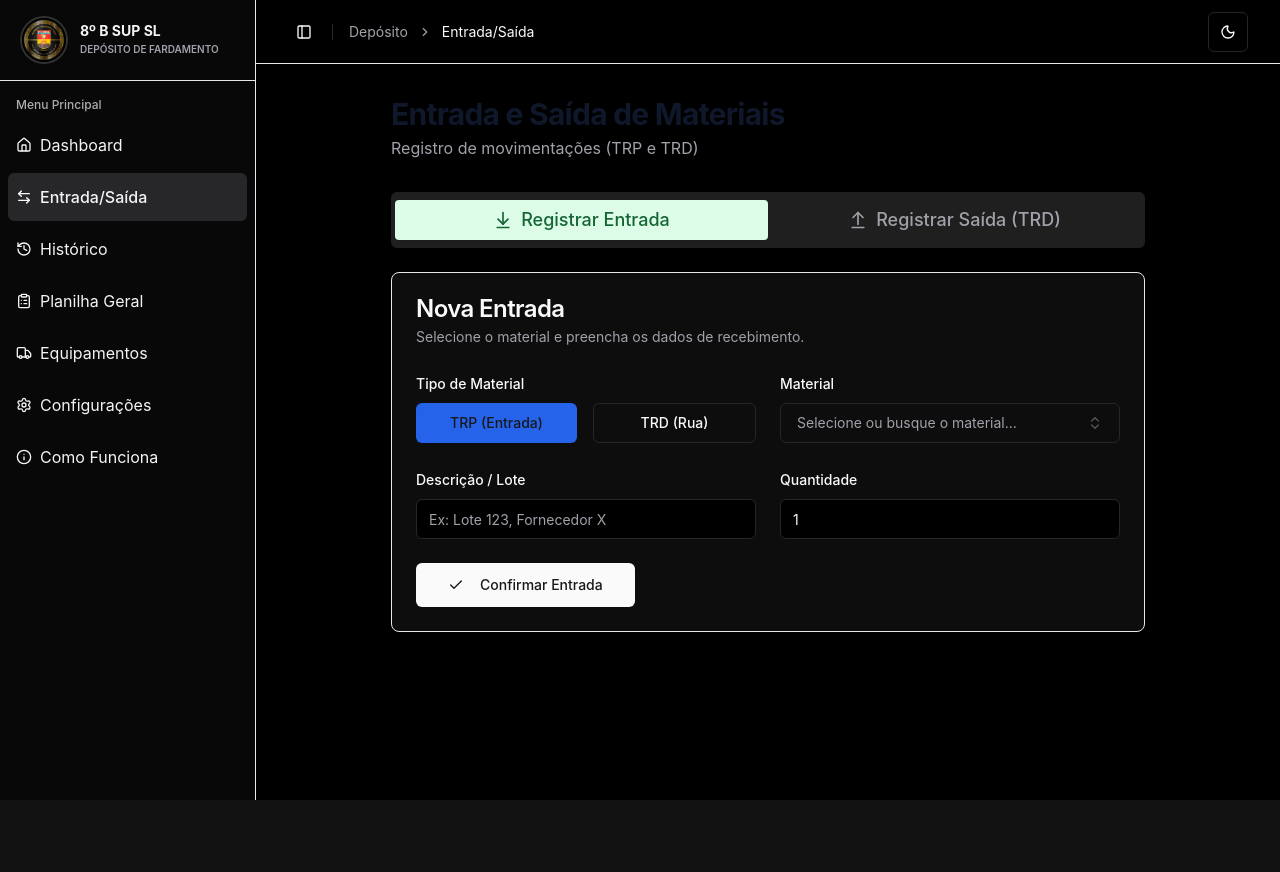
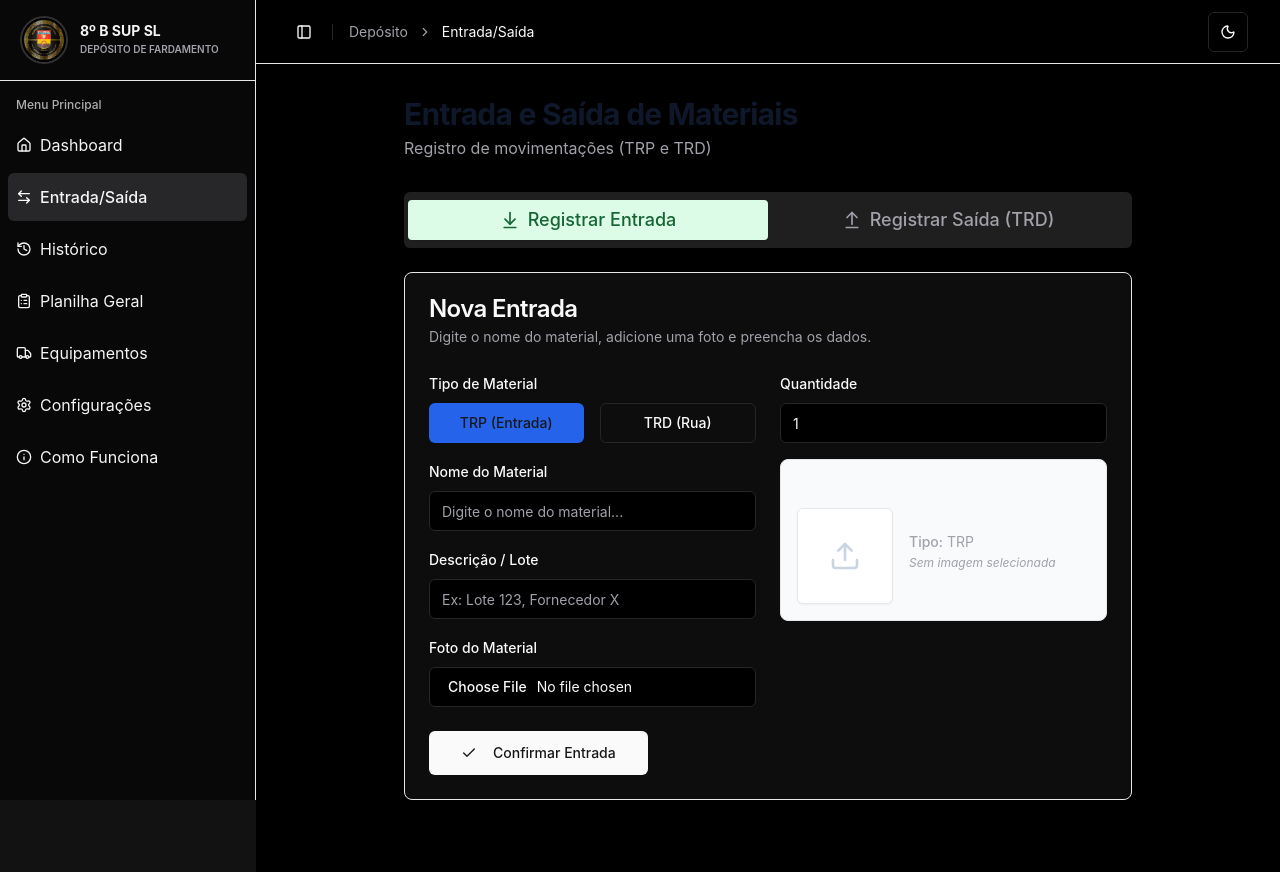
Before and after one commit to lucasweslleybritto-eng/controle-de-estoque-power-bi-wq1jmpcht, a React (Vite) app: page /movements in a window 1280 px wide. Before the commit the page ends 800 px from the top, so only its background shows below. Built offline with nearby package versions, Linux system fonts and the light colour scheme.

Commit message:
Feat: Enable manual material input and local image upload

```diff
--- a/src/components/movements/EntryForm.tsx
+++ b/src/components/movements/EntryForm.tsx
@@ -1,7 +1,8 @@
+import { useState, ChangeEvent } from 'react'
 import { useForm, Controller } from 'react-hook-form'
 import { zodResolver } from '@hookform/resolvers/zod'
 import { z } from 'zod'
-import { Check } from 'lucide-react'
+import { Check, Upload, Image as ImageIcon } from 'lucide-react'
 import { Button } from '@/components/ui/button'
 import {
   Card,
@@ -19,16 +20,14 @@ import {
   SelectTrigger,
   SelectValue,
 } from '@/components/ui/select'
-import { Combobox } from '@/components/Combobox'
 import { useToast } from '@/hooks/use-toast'
 import useInventoryStore from '@/stores/useInventoryStore'
-import { cn } from '@/lib/utils'
-import { useEffect } from 'react'
+import { cn, fileToBase64 } from '@/lib/utils'
 
 const entrySchema = z
   .object({
     materialType: z.enum(['TRP', 'TRD']),
-    materialName: z.string().min(2, 'Selecione um material'),
+    materialName: z.string().min(2, 'Nome do material é obrigatório'),
     description: z.string(),
     quantity: z.coerce.number().min(1, 'Quantidade mínima é 1'),
     streetId: z.string().optional(),
@@ -49,8 +48,8 @@ const entrySchema = z
 
 export function EntryForm() {
   const { toast } = useToast()
-  const { streets, getLocationsByStreet, addPallet, materials } =
-    useInventoryStore()
+  const { streets, getLocationsByStreet, addPallet } = useInventoryStore()
+  const [previewImage, setPreviewImage] = useState<string | null>(null)
 
   const entryForm = useForm<z.infer<typeof entrySchema>>({
     resolver: zodResolver(entrySchema),
@@ -66,19 +65,21 @@ export function EntryForm() {
   const selectedStreetId = entryForm.watch('streetId')
   const materialName = entryForm.watch('materialName')
 
-  // Reset material selection when type changes to ensure consistency
-  useEffect(() => {
-    entryForm.setValue('materialName', '')
-  }, [materialType, entryForm.setValue])
-
-  const availableMaterials = materials.filter((m) => m.type === materialType)
-  const selectedMaterial = materials.find((m) => m.name === materialName)
-
-  // Map materials to Combobox options
-  const materialOptions = availableMaterials.map((m) => ({
-    value: m.name,
-    label: m.name,
-  }))
+  const handleImageUpload = async (e: ChangeEvent<HTMLInputElement>) => {
+    const file = e.target.files?.[0]
+    if (file) {
+      try {
+        const base64 = await fileToBase64(file)
+        setPreviewImage(base64)
+      } catch (error) {
+        toast({
+          variant: 'destructive',
+          title: 'Erro no upload',
+          description: 'Não foi possível processar a imagem.',
+        })
+      }
+    }
+  }
 
   const onEntrySubmit = (data: z.infer<typeof entrySchema>) => {
     addPallet({
@@ -87,6 +88,7 @@ export function EntryForm() {
       description: data.description,
       quantity: data.quantity,
       type: data.materialType,
+      image: previewImage || undefined,
     })
     toast({
       title: 'Entrada Registrada',
@@ -98,6 +100,7 @@ export function EntryForm() {
       description: '',
       quantity: 1,
     })
+    setPreviewImage(null)
   }
 
   return (
@@ -105,7 +108,7 @@ export function EntryForm() {
       <CardHeader>
         <CardTitle>Nova Entrada</CardTitle>
         <CardDescription>
-          Selecione o material e preencha os dados de recebimento.
+          Digite o nome do material, adicione uma foto e preencha os dados.
         </CardDescription>
       </CardHeader>
       <CardContent>
@@ -114,6 +117,8 @@ export function EntryForm() {
           className="space-y-6"
         >
           <div className="grid md:grid-cols-2 gap-6">
+            {/* Left Column: Material Info */}
+            <div className="space-y-4">
               <div className="space-y-2">
                 <Label>Tipo de Material</Label>
                 <Controller
@@ -151,19 +156,10 @@ export function EntryForm() {
               </div>
 
               <div className="space-y-2">
-              <Label>Material</Label>
-              <Controller
-                name="materialName"
-                control={entryForm.control}
-                render={({ field }) => (
-                  <Combobox
-                    options={materialOptions}
-                    value={field.value}
-                    onChange={field.onChange}
-                    placeholder="Selecione ou busque o material..."
-                    emptyText={`Sem materiais ${materialType} cadastrados.`}
-                  />
-                )}
+                <Label>Nome do Material</Label>
+                <Input
+                  {...entryForm.register('materialName')}
+                  placeholder="Digite o nome do material..."
                 />
                 {entryForm.formState.errors.materialName && (
                   <span className="text-xs text-red-500">
@@ -180,6 +176,21 @@ export function EntryForm() {
                 />
               </div>
 
+              <div className="space-y-2">
+                <Label>Foto do Material</Label>
+                <div className="flex items-center gap-4">
+                  <Input
+                    type="file"
+                    accept="image/*"
+                    onChange={handleImageUpload}
+                    className="cursor-pointer"
+                  />
+                </div>
+              </div>
+            </div>
+
+            {/* Right Column: Location & Qty & Preview */}
+            <div className="space-y-4">
               <div className="space-y-2">
                 <Label>Quantidade</Label>
                 <Input type="number" {...entryForm.register('quantity')} />
@@ -227,11 +238,13 @@ export function EntryForm() {
                           </SelectTrigger>
                           <SelectContent>
                             {selectedStreetId &&
-                            getLocationsByStreet(selectedStreetId).map((l) => (
+                              getLocationsByStreet(selectedStreetId).map(
+                                (l) => (
                                   <SelectItem key={l.id} value={l.id}>
                                     {l.name}
                                   </SelectItem>
-                            ))}
+                                ),
+                              )}
                           </SelectContent>
                         </Select>
                       )}
@@ -244,40 +257,46 @@ export function EntryForm() {
                   </div>
                 </>
               )}
-          </div>
 
-          {/* Visual Preview Section */}
-          {materialName && (
-            <div className="rounded-lg border bg-slate-50/50 p-4 mt-6 flex flex-col sm:flex-row items-center gap-6 animate-fade-in">
-              <div className="relative h-24 w-24 shrink-0 overflow-hidden rounded-md border bg-white shadow-sm">
-                {selectedMaterial?.image ? (
+              {/* Preview Section */}
+              <div className="rounded-lg border bg-slate-50 p-4 mt-4">
+                <h4 className="font-semibold text-sm mb-3 flex items-center gap-2">
+                  <ImageIcon className="h-4 w-4" /> Pré-visualização
+                </h4>
+                <div className="flex gap-4 items-start">
+                  <div className="relative h-24 w-24 shrink-0 overflow-hidden rounded-md border bg-white shadow-sm flex items-center justify-center">
+                    {previewImage ? (
                       <img
-                    src={selectedMaterial.image}
-                    alt={materialName}
-                    className="h-full w-full object-contain p-1"
+                        src={previewImage}
+                        alt="Preview"
+                        className="h-full w-full object-cover"
                       />
                     ) : (
-                  <div className="flex h-full w-full items-center justify-center bg-muted text-xs text-muted-foreground text-center p-1">
-                    Sem Imagem
-                  </div>
+                      <Upload className="h-8 w-8 text-slate-300" />
                     )}
                   </div>
-              <div className="flex-1 space-y-1 text-center sm:text-left">
-                <h4 className="font-semibold text-sm">Confirmação Visual</h4>
-                <p className="text-sm text-muted-foreground">
-                  Você selecionou:{' '}
-                  <span className="font-medium text-foreground">
-                    {materialName}
+                  <div className="space-y-1 text-sm">
+                    <p>
+                      <span className="font-medium">Material:</span>{' '}
+                      {materialName || '...'}
+                    </p>
+                    <p className="text-muted-foreground">
+                      <span className="font-medium">Tipo:</span> {materialType}
+                    </p>
+                    {previewImage ? (
+                      <span className="inline-flex items-center text-xs text-green-600 font-medium">
+                        <Check className="mr-1 h-3 w-3" /> Imagem carregada
                       </span>
-                </p>
-                {selectedMaterial?.description && (
-                  <p className="text-xs text-muted-foreground italic">
-                    {selectedMaterial.description}
-                  </p>
+                    ) : (
+                      <span className="text-xs text-muted-foreground italic">
+                        Sem imagem selecionada
+                      </span>
                     )}
                   </div>
                 </div>
-          )}
+              </div>
+            </div>
+          </div>
 
           <Button type="submit" className="w-full md:w-auto mt-6" size="lg">
             <Check className="mr-2 h-4 w-4" /> Confirmar Entrada
--- a/src/components/movements/ExitForm.tsx
+++ b/src/components/movements/ExitForm.tsx
@@ -1,7 +1,8 @@
-import { useForm, Controller } from 'react-hook-form'
+import { useState } from 'react'
+import { useForm } from 'react-hook-form'
 import { zodResolver } from '@hookform/resolvers/zod'
 import { z } from 'zod'
-import { ArrowUpFromLine } from 'lucide-react'
+import { ArrowUpFromLine, Search, Package } from 'lucide-react'
 import { Button } from '@/components/ui/button'
 import {
   Card,
@@ -12,12 +13,11 @@ import {
 } from '@/components/ui/card'
 import { Input } from '@/components/ui/input'
 import { Label } from '@/components/ui/label'
-import { Combobox } from '@/components/Combobox'
 import { useToast } from '@/hooks/use-toast'
 import useInventoryStore from '@/stores/useInventoryStore'
+import { cn } from '@/lib/utils'
 
 const exitSchema = z.object({
-  palletId: z.string().min(1, 'Selecione um item'),
   user: z.string().min(2, 'Nome do operador obrigatório'),
 })
 
@@ -25,6 +25,8 @@ export function ExitForm() {
   const { toast } = useToast()
   const { pallets, removePallet, getStreetName, getLocationName, locations } =
     useInventoryStore()
+  const [searchTerm, setSearchTerm] = useState('')
+  const [selectedPalletId, setSelectedPalletId] = useState<string | null>(null)
 
   const exitForm = useForm<z.infer<typeof exitSchema>>({
     resolver: zodResolver(exitSchema),
@@ -33,28 +35,38 @@ export function ExitForm() {
     },
   })
 
-  // Filter only TRD pallets for Exit, as requested: "Only TRD materials ... eligible for Exit"
-  const trdPallets = pallets.filter((p) => p.type === 'TRD')
-
-  // Map pallets to Combobox options
-  const palletOptions = trdPallets.map((p) => {
-    const location = locations.find((l) => l.id === p.locationId)
-    const streetId = location?.streetId || ''
-    const locationInfo = `${getLocationName(p.locationId)} (${getStreetName(streetId)})`
-
-    return {
-      value: p.id,
-      label: `${p.materialName} - ${p.quantity} un - ${locationInfo}`,
-    }
+  // Filter matching pallets
+  const filteredPallets = pallets.filter((p) => {
+    // Only TRD for exit? Previous logic said "Only TRD materials ... eligible for Exit", but user story implies generalized manual input.
+    // However, strictly adhering to inventory logic: we can only exit what is IN STOCK.
+    // And usually exits are for materials stored in streets (TRD).
+    if (p.type !== 'TRD') return false
+    if (!searchTerm) return false
+    return p.materialName.toLowerCase().includes(searchTerm.toLowerCase())
   })
 
+  const handleSelectPallet = (id: string) => {
+    setSelectedPalletId(id === selectedPalletId ? null : id)
+  }
+
   const onExitSubmit = (data: z.infer<typeof exitSchema>) => {
-    removePallet(data.palletId, data.user)
+    if (!selectedPalletId) {
+      toast({
+        variant: 'destructive',
+        title: 'Selecione um item',
+        description: 'Você precisa selecionar um item da lista para dar baixa.',
+      })
+      return
+    }
+
+    removePallet(selectedPalletId, data.user)
     toast({
       title: 'Saída Registrada',
       description: 'Material removido do estoque.',
     })
     exitForm.reset({ user: '' })
+    setSelectedPalletId(null)
+    setSearchTerm('')
   }
 
   return (
@@ -62,7 +74,7 @@ export function ExitForm() {
       <CardHeader>
         <CardTitle>Registrar Saída</CardTitle>
         <CardDescription>
-          Remoção de material TRD (alocado em rua).
+          Busque pelo nome do material e selecione o lote para remover.
         </CardDescription>
       </CardHeader>
       <CardContent>
@@ -72,27 +84,98 @@ export function ExitForm() {
         >
           <div className="space-y-4">
             <div className="space-y-2">
-              <Label>Selecione o Item para Saída</Label>
-              <Controller
-                name="palletId"
-                control={exitForm.control}
-                render={({ field }) => (
-                  <Combobox
-                    options={palletOptions}
-                    value={field.value}
-                    onChange={field.onChange}
-                    placeholder="Buscar item no estoque..."
-                    emptyText="Nenhum item TRD disponível."
-                    className="h-auto py-3"
-                  />
+              <Label>Nome do Material</Label>
+              <div className="relative">
+                <Search className="absolute left-3 top-3 h-4 w-4 text-muted-foreground" />
+                <Input
+                  placeholder="Digite para buscar material no estoque..."
+                  value={searchTerm}
+                  onChange={(e) => {
+                    setSearchTerm(e.target.value)
+                    setSelectedPalletId(null)
+                  }}
+                  className="pl-9"
+                />
+              </div>
+              <p className="text-xs text-muted-foreground">
+                Digite o nome do material para ver os itens disponíveis.
+              </p>
+            </div>
+
+            {/* Results List */}
+            {searchTerm && (
+              <div className="space-y-2 max-h-[300px] overflow-y-auto rounded-md border p-2 bg-slate-50/50">
+                {filteredPallets.length === 0 ? (
+                  <div className="p-4 text-center text-sm text-muted-foreground">
+                    Nenhum material TRD encontrado com esse nome.
+                  </div>
+                ) : (
+                  filteredPallets.map((p) => {
+                    const location = locations.find(
+                      (l) => l.id === p.locationId,
+                    )
+                    const streetId = location?.streetId || ''
+                    const locName = getLocationName(p.locationId)
+                    const strName = getStreetName(streetId)
+
+                    return (
+                      <div
+                        key={p.id}
+                        onClick={() => handleSelectPallet(p.id)}
+                        className={cn(
+                          'flex items-start gap-3 p-3 rounded-md border cursor-pointer transition-colors',
+                          selectedPalletId === p.id
+                            ? 'bg-blue-50 border-blue-500 ring-1 ring-blue-500'
+                            : 'bg-white hover:bg-slate-50',
+                        )}
+                      >
+                        <div className="h-10 w-10 shrink-0 rounded bg-slate-100 flex items-center justify-center overflow-hidden">
+                          {p.image ? (
+                            <img
+                              src={p.image}
+                              alt=""
+                              className="h-full w-full object-cover"
+                            />
+                          ) : (
+                            <Package className="h-5 w-5 text-slate-400" />
+                          )}
+                        </div>
+                        <div className="flex-1 min-w-0">
+                          <div className="font-medium text-sm truncate">
+                            {p.materialName}
+                          </div>
+                          <div className="text-xs text-muted-foreground">
+                            {p.description}
+                          </div>
+                          <div className="mt-1 flex items-center gap-2 text-xs">
+                            <span className="bg-slate-200 px-1.5 py-0.5 rounded">
+                              Qtd: {p.quantity}
+                            </span>
+                            <span className="text-muted-foreground">
+                              {strName} - {locName}
+                            </span>
+                          </div>
+                        </div>
+                        <div className="shrink-0">
+                          <div
+                            className={cn(
+                              'h-4 w-4 rounded-full border border-primary flex items-center justify-center',
+                              selectedPalletId === p.id
+                                ? 'bg-primary'
+                                : 'bg-transparent',
+                            )}
+                          >
+                            {selectedPalletId === p.id && (
+                              <div className="h-2 w-2 rounded-full bg-white" />
+                            )}
+                          </div>
+                        </div>
+                      </div>
+                    )
+                  })
                 )}
-              />
-              {exitForm.formState.errors.palletId && (
-                <span className="text-xs text-red-500">
-                  {exitForm.formState.errors.palletId.message}
-                </span>
-              )}
-            </div>
+              </div>
+            )}
 
             <div className="space-y-2">
               <Label>Operador Responsável</Label>
@@ -113,6 +196,7 @@ export function ExitForm() {
             variant="destructive"
             className="w-full md:w-auto"
             size="lg"
+            disabled={!selectedPalletId}
           >
             <ArrowUpFromLine className="mr-2 h-4 w-4" /> Confirmar Saída
           </Button>
--- a/src/stores/useInventoryStore.tsx
+++ b/src/stores/useInventoryStore.tsx
@@ -191,6 +191,9 @@ export const InventoryProvider = ({
       ? currentStreets.find((s) => s.id === loc.streetId)?.name || 'N/A'
       : 'Zona de Entrada'
 
+    // Determine image source: pallet specific or material default
+    const image = pallet.image || getMaterialImage(pallet.materialName)
+
     const log: MovementLog = {
       id: crypto.randomUUID(),
       date: new Date().toISOString(),
@@ -201,6 +204,7 @@ export const InventoryProvider = ({
       quantity: pallet.quantity,
       locationName: locName,
       streetName,
+      image,
     }
 
     const newHistory = [log, ...inventoryService.getHistory()]
--- a/src/types/index.ts
+++ b/src/types/index.ts
@@ -37,6 +37,7 @@ export interface Pallet {
   type: MaterialType
   // Helper to link back to material definition for image
   materialId?: string
+  image?: string
 }
 
 export interface MovementLog {
@@ -49,6 +50,7 @@ export interface MovementLog {
   quantity: number
   locationName: string
   streetName?: string
+  image?: string
 }
 
 export interface Equipment {
```
Also changed, not shown: 5 other files (tests, documents, lock files or other folders). Lines whose indentation alone changed are shown as unchanged.
